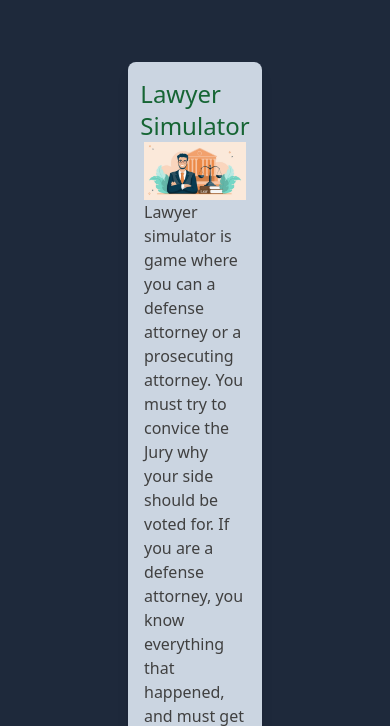
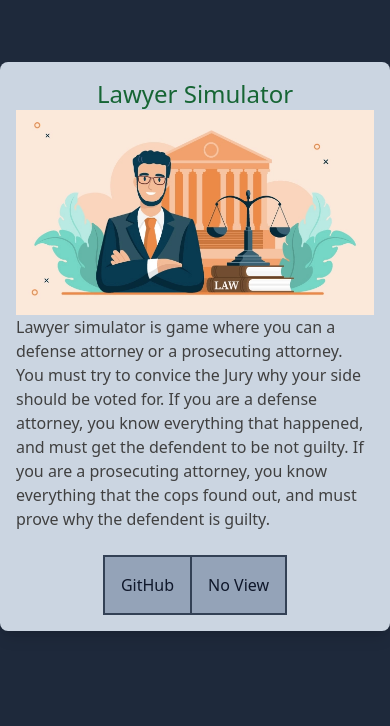
Before and after one commit to RDDT-Websites/RDDT-Website, a website: page projects.html in a window 390 px wide. Shown: the part 63-789 px from the top of the page. Drawn offline with nearby package versions, Linux system fonts and the light colour scheme.

Commit message:
Attempted to fix mobile issue

```diff
--- a/projects.html
+++ b/projects.html
@@ -43,7 +43,7 @@
     </div>
     </nav>
 
-    <main class="pt-16 pr-32 pl-32">
+    <main class="pt-16 sm:pr-4 sm:pl-4 lg:pr-32 lg:pl-32">
         <div class="rounded-lg shadow-lg bg-slate-300 p-4">
             <div class="text-green-800 text-2xl font-semi-bold flex justify-center">
                 <span>Lawyer Simulator</span>
```
